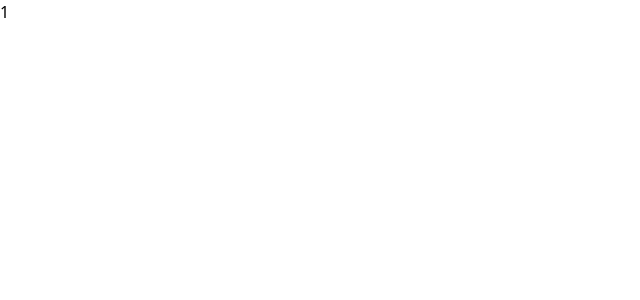
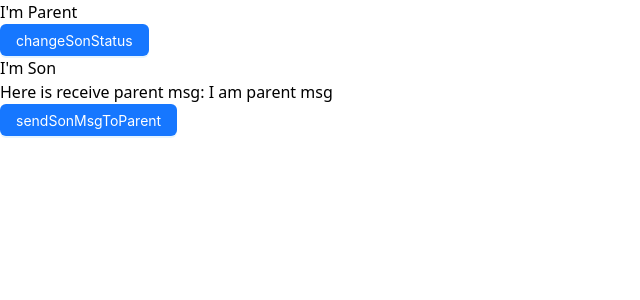
Before and after one commit to LynasTing/react-basic, a React (Create React App) app: page / in a window 1280 px wide. Shown: the top 300 px of the page, without its empty margins (0-640 px from the left). Built offline with nearby package versions, Linux system fonts and the light colour scheme.

Commit message:
-ci: 学习类组件的通信和compoentDidMount、componentWillUnmount生命周期

```diff
--- a/src/day_08/App.js
+++ b/src/day_08/App.js
@@ -1,25 +1,51 @@
-import { Component} from 'react'
-class Counter extends Component {
-  // state = {} 是固定写法
+import { Component } from "react";
+import { Button } from "antd";
+
+class Son extends Component {
   state = {
-    count: 1
+    interval: null
+  }
+  componentDidMount() {
+    console.log(`son did mount + ::>>`, )
+    this.state.interval = setInterval(() => {
+      console.log(`in execution ... + ::>>`, )
+    }, 3000)
   }
 
-  setCount = () => {
-    this.setState({
-      count: this.state.count + 1
-    })
+  componentWillUnmount() {
+    clearInterval(this.state.interval)
+    console.log(`son will unmount + ::>>`, )
   }
 
   render() {
-    return <button onClick={this.setCount}>{this.state.count}</button>
+    return <div className="border border-red-400 px-4 py-4">
+      <p>I'm Son</p>
+      <p>Here is receive parent msg: {this.props.msg}</p>
+      <Button type="primary" onClick={() => this.props.getMsg('hello, i am son msg')}>sendSonMsgToParent</Button>
+    </div>
   }
 }
+
+class Parent extends Component {
+  state = {
+    parentMsg: 'I am parent msg',
+    show: true
+  }
+  getSonMsg = (msg) => {
+    console.log(`msg + ::>>`, msg)
+  }
+  render() {
+    return <div className="mx-4 my-4 border border-blue-400 px-4 py-4">
+      <p>I'm Parent</p>
+      <Button className="mb-4" type="primary" onClick={() => this.setState({ show: !this.state.show})}>changeSonStatus</Button>
+      {this.state.show && <Son msg={this.state.parentMsg} getMsg={this.getSonMsg} />}
+    </div>
+  }
+}
+
 function App() {
   return <>
-    <div className='my-4 mx-4 border border-blue-400 px-4 py-4'>
-      <Counter />
-    </div>
+    <Parent />
   </>
 }
 
```
Also changed, not shown: src/day_08/App_02.js (added, +26 -0 lines).
